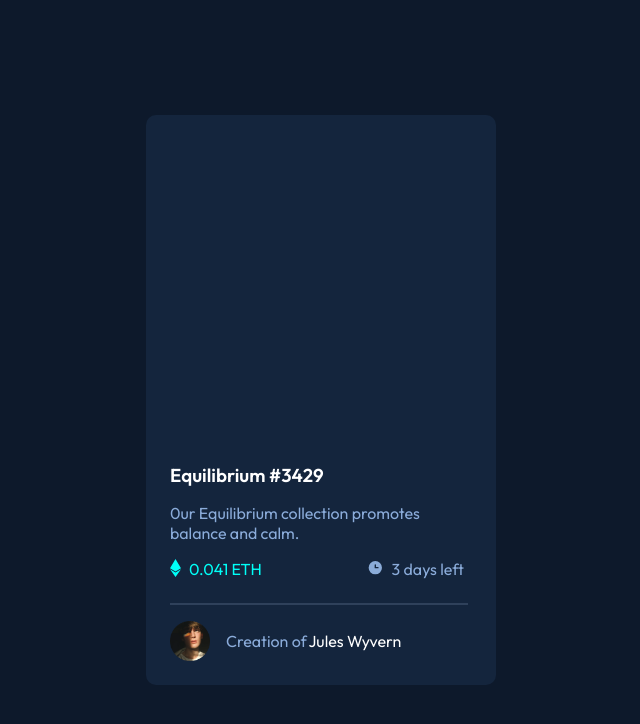
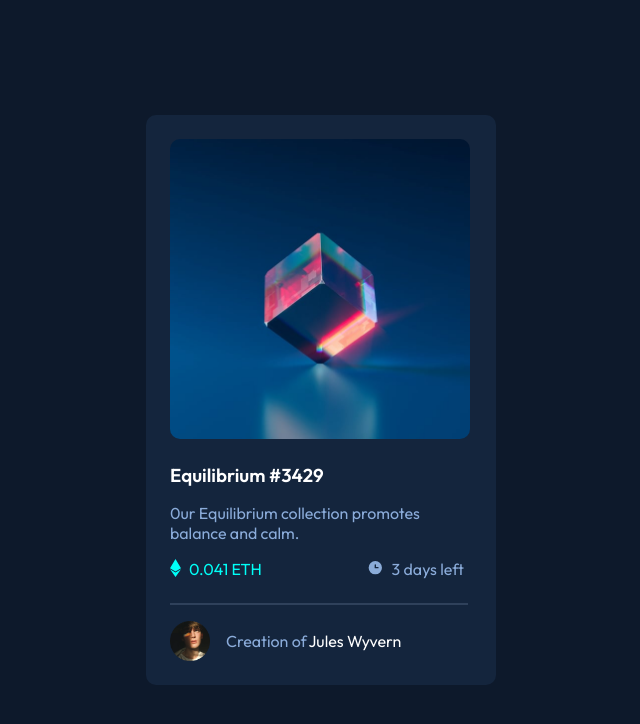
Before and after one commit to Uwakmfon-Ekong/nft-card, a plain HTML site: page index.html in a window 1280 px wide. Shown: the whole page, without its empty margins (319-959 px from the left). Drawn offline with Linux system fonts and the light colour scheme.

Commit message:
Update index.css

```diff
--- a/index.css
+++ b/index.css
@@ -23,7 +23,7 @@ body{
     width: 300px;
     height: 300px;
     border-radius: 10px;
-    background: url('images/image-equilibrium.jpg');
+    background: url('image-equilibrium.jpg');
     background-position: center;
     background-size: contain;
 }
```
